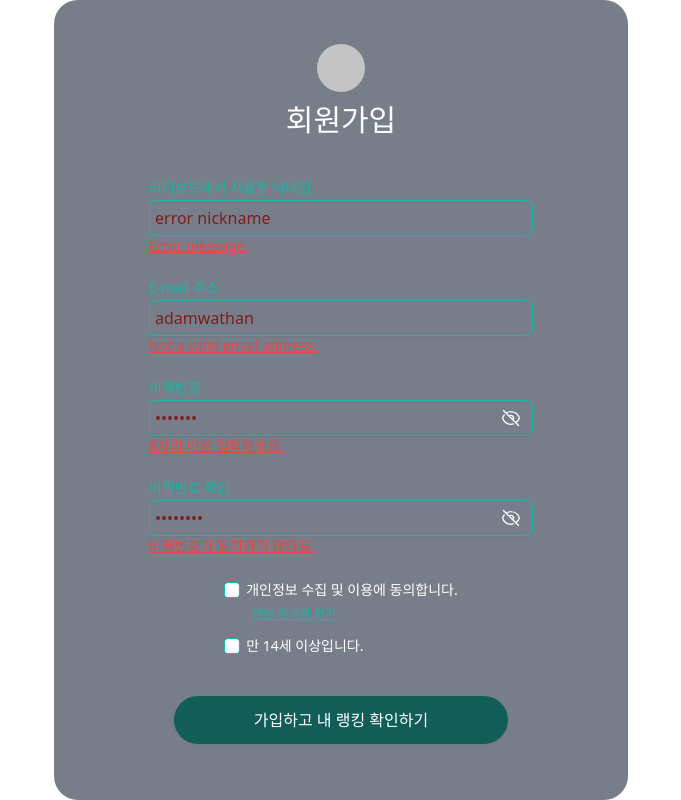
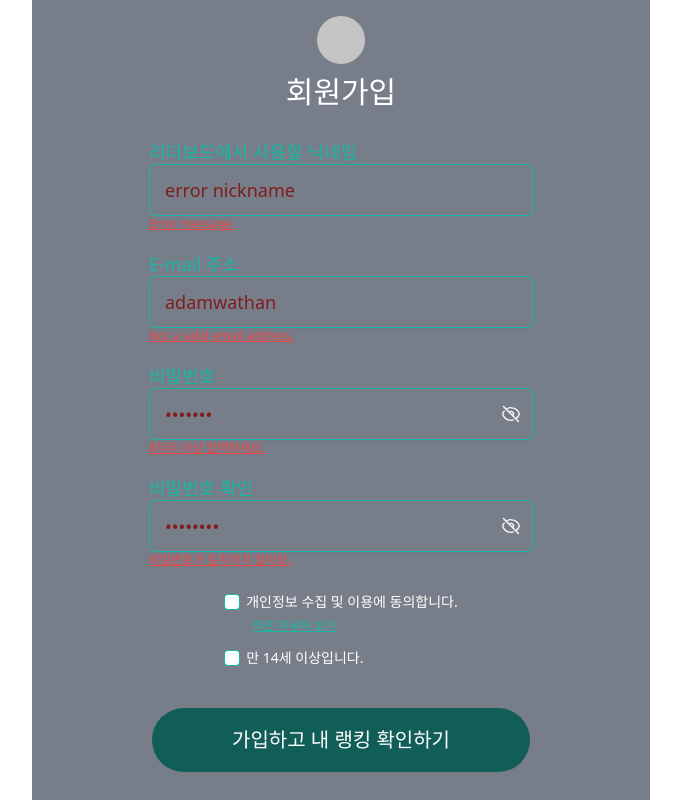
Before and after one commit to undermilli/tailwindtest, a React (Vite) app: page /signin in a window 1280 px wide. Shown: the whole page, without its empty margins (299-980 px from the left). Built offline with nearby package versions, Linux system fonts and the light colour scheme.

Commit message:
LOL-38 style: Font-size, item width, height edit

```diff
--- a/src/pages/signin.jsx
+++ b/src/pages/signin.jsx
@@ -10,12 +10,12 @@ function Signin() {
     <div>
       <div className="w-max h-max bg-slate-800/60 flex flex-col items-center justify-center fixed inset-0 m-auto text-whiteF rounded-3xl px-20 py-4">
         <div className="bg-logoGray w-12 h-12 rounded-full mb-2.5 mt-7"></div>
-        <h1 className="text-3xl mb-7">회원가입</h1>
+        <h1 className="text-3xl mb-5">회원가입</h1>
         <div>
           <div className="m-2.5 w-96">
             <label
               htmlFor="nickname"
-              className="block text-sm font-medium leading-6 text-teal-500"
+              className="block text-lg font-medium leading-6 text-teal-500"
             >
               리더보드에서 사용할 닉네임
             </label>
@@ -24,7 +24,7 @@ function Signin() {
               type="text"
               name="nickname"
               id="nickname"
-              className="block w-full rounded-md border-0 px-1.5 py-1.5 shadow-sm ring-1 ring-inset ring-teal-500 placeholder:text-gray-400 focus:ring-1 focus:ring-inset focus:ring-teal-500 bg-transparent text-whiteF"
+              className="block w-full rounded-md border-0 px-4 py-3 shadow-sm ring-1 ring-inset ring-teal-500 placeholder:text-gray-400 focus:ring-1 focus:ring-inset focus:ring-teal-500 bg-transparent text-whiteF text-lg"
               placeholder="사용할 닉네임"
             />
           </div> */}
@@ -33,14 +33,14 @@ function Signin() {
                 type="text"
                 name="nickname"
                 id="nickname"
-                className="block w-full rounded-md border-0 px-1.5 py-1.5 pr-10 text-red-900 ring-1 ring-inset ring-teal-500 placeholder:text-red-300 focus:ring-1 focus:ring-inset focus:ring-teal-500 bg-transparent"
+                className="block w-full rounded-md border-0 px-4 py-3 pr-10 text-red-900 ring-1 ring-inset ring-teal-500 placeholder:text-red-300 focus:ring-1 focus:ring-inset focus:ring-teal-500 bg-transparent text-lg"
                 placeholder="사용할 닉네임"
                 defaultValue="error nickname"
                 aria-invalid="true"
                 aria-describedby="email-error"
               />
             </div>
-            <p className="mt-0 text-sm underline text-red-500" id="email-error">
+            <p className="mt-0 text-xs underline text-red-500" id="email-error">
               Error message.
             </p>
           </div>
@@ -48,7 +48,7 @@ function Signin() {
         <div className="m-2.5 w-96">
           <label
             htmlFor="email"
-            className="block text-sm font-medium leading-6 text-teal-500"
+            className="block text-lg font-medium leading-6 text-teal-500"
           >
             E-mail 주소
           </label>
@@ -57,7 +57,7 @@ function Signin() {
             type="email"
             name="email"
             id="email"
-            className="block w-full rounded-md border-0 px-1.5 py-1.5  shadow-sm ring-1 ring-inset ring-teal-500 placeholder:text-gray-400 focus:ring-1 focus:ring-inset focus:ring-teal-500  bg-transparent text-whiteF"
+            className="block w-full rounded-md border-0 px-4 py-3  shadow-sm ring-1 ring-inset ring-teal-500 placeholder:text-gray-400 focus:ring-1 focus:ring-inset focus:ring-teal-500  bg-transparent text-whiteF text-lg"
             placeholder="you@example.com"
           />
         </div> */}
@@ -66,14 +66,14 @@ function Signin() {
               type="email"
               name="email"
               id="email"
-              className="block w-full rounded-md border-0 px-1.5 py-1.5 pr-10 text-red-900 ring-1 ring-inset ring-teal-500 placeholder:text-red-300 focus:ring-1 focus:ring-inset focus:ring-teal-500 bg-transparent"
+              className="block w-full rounded-md border-0 px-4 py-3 pr-10 text-red-900 ring-1 ring-inset ring-teal-500 placeholder:text-red-300 focus:ring-1 focus:ring-inset focus:ring-teal-500 bg-transparent text-lg"
               placeholder="you@example.com"
               defaultValue="adamwathan"
               aria-invalid="true"
               aria-describedby="email-error"
             />
           </div>
-          <p className="mt-0 text-sm underline text-red-500" id="email-error">
+          <p className="mt-0 text-xs underline text-red-500" id="email-error">
             Not a valid email address.
           </p>
         </div>
@@ -81,7 +81,7 @@ function Signin() {
         <div className="m-2.5 w-96">
           <label
             htmlFor="password"
-            className="flex text-sm justify-between font-medium leading-6 text-teal-500"
+            className="flex text-lg justify-between font-medium leading-6 text-teal-500"
           >
             <p>비밀번호</p>
             {/* <div className="flex items-center">
@@ -94,7 +94,7 @@ function Signin() {
             type={showPW ? "text" : "password"}
             name="password"
             id="password"
-            className="block w-full rounded-md border-0 px-1.5 py-1.5 shadow-sm ring-1 ring-inset ring-teal-500 placeholder:text-gray-400 focus:ring-1 focus:ring-inset focus:ring-teal-500 bg-transparent text-whiteF"
+            className="block w-full rounded-md border-0 px-4 py-3 shadow-sm ring-1 ring-inset ring-teal-500 placeholder:text-gray-400 focus:ring-1 focus:ring-inset focus:ring-teal-500 bg-transparent text-whiteF text-lg"
             placeholder="비밀번호를 입력해주세요."
           />
           <div
@@ -118,7 +118,7 @@ function Signin() {
               type={showPW ? "text" : "password"}
               name="password"
               id="password"
-              className="block w-full rounded-md border-0 px-1.5 py-1.5 pr-10 text-red-900 ring-1 ring-inset ring-teal-500 placeholder:text-red-300 focus:ring-1 focus:ring-inset focus:ring-teal-500 bg-transparent"
+              className="block w-full rounded-md border-0 px-4 py-3 pr-10 text-red-900 ring-1 ring-inset ring-teal-500 placeholder:text-red-300 focus:ring-1 focus:ring-inset focus:ring-teal-500 bg-transparent text-lg"
               placeholder="비밀번호를 입력해주세요."
               defaultValue="1234567"
               aria-invalid="true"
@@ -140,14 +140,14 @@ function Signin() {
               )}
             </div>
           </div>
-          <p className="mt-0 text-sm underline text-red-500" id="email-error">
+          <p className="mt-0 text-xs underline text-red-500" id="email-error">
             8자리 이상 입력하세요.
           </p>
         </div>
         <div className="m-2.5 w-96">
           <label
             htmlFor="verifyPassword"
-            className="flex text-sm justify-between font-medium leading-6 text-teal-500"
+            className="flex text-lg justify-between font-medium leading-6 text-teal-500"
           >
             <p>비밀번호 확인</p>
             {/* <div className="flex items-center">
@@ -160,7 +160,7 @@ function Signin() {
             type={showVerifyPW ? "text" : "password"}
             name="verifyPassword"
             id="verifyPassword"
-            className="block w-full rounded-md border-0 px-1.5 py-1.5 shadow-sm ring-1 ring-inset ring-teal-500 placeholder:text-gray-400 focus:ring-1 focus:ring-inset focus:ring-teal-500 bg-transparent text-whiteF"
+            className="block w-full rounded-md border-0 px-4 py-3 shadow-sm ring-1 ring-inset ring-teal-500 placeholder:text-gray-400 focus:ring-1 focus:ring-inset focus:ring-teal-500 bg-transparent text-whiteF text-lg"
             placeholder="비밀번호 재입력"
           />
           <div
@@ -184,7 +184,7 @@ function Signin() {
               type={showVerifyPW ? "text" : "password"}
               name="verifyPassword"
               id="verifyPassword"
-              className="block w-full rounded-md border-0 px-1.5 py-1.5 pr-10 text-red-900 ring-1 ring-inset ring-teal-500 placeholder:text-red-300 focus:ring-1 focus:ring-inset focus:ring-teal-500 bg-transparent"
+              className="block w-full rounded-md border-0 px-4 py-3 pr-10 text-red-900 ring-1 ring-inset ring-teal-500 placeholder:text-red-300 focus:ring-1 focus:ring-inset focus:ring-teal-500 bg-transparent text-lg"
               placeholder="비밀번호 재입력"
               defaultValue="12345678"
               aria-invalid="true"
@@ -206,7 +206,7 @@ function Signin() {
               )}
             </div>
           </div>
-          <p className="mt-0 text-sm underline text-red-500" id="email-error">
+          <p className="mt-0 text-xs underline text-red-500" id="email-error">
             비밀번호가 일치하지 않아요.
           </p>
         </div>
@@ -243,7 +243,7 @@ function Signin() {
         <div className="m-10">
           <button
             type="button"
-            className="font-sans rounded-full bg-teal-800 px-20 py-3 text-base text-white shadow-sm hover:bg-teal-700"
+            className="h-16 font-sans rounded-full bg-teal-800 px-20 py-3 text-xl text-white shadow-sm hover:bg-teal-700"
           >
             가입하고 내 랭킹 확인하기
           </button>
```
